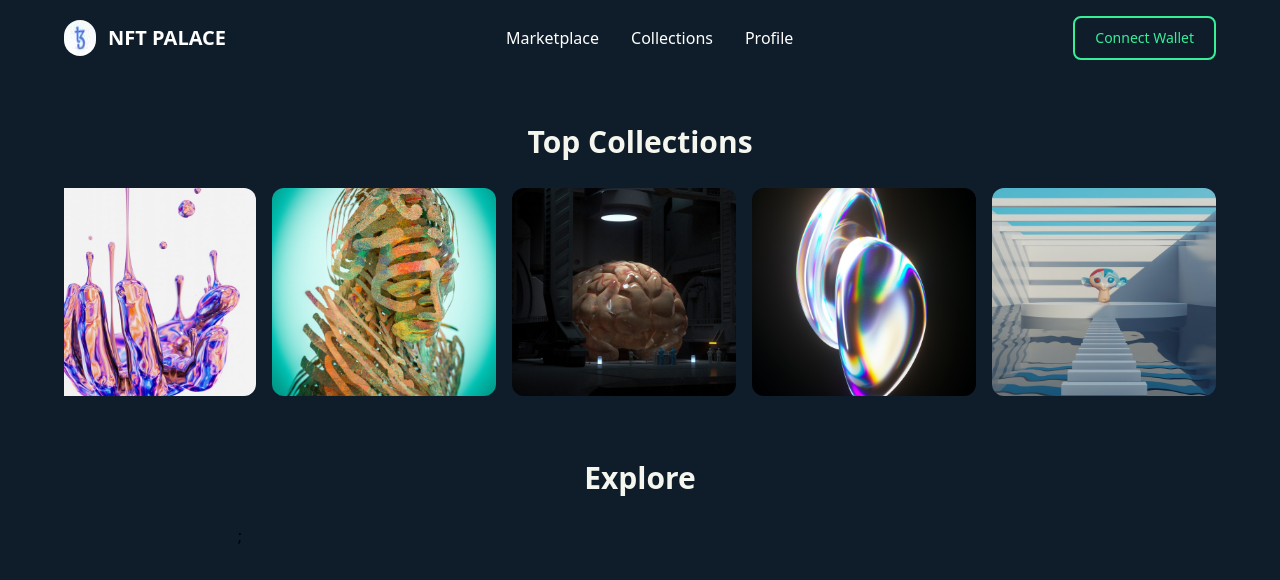
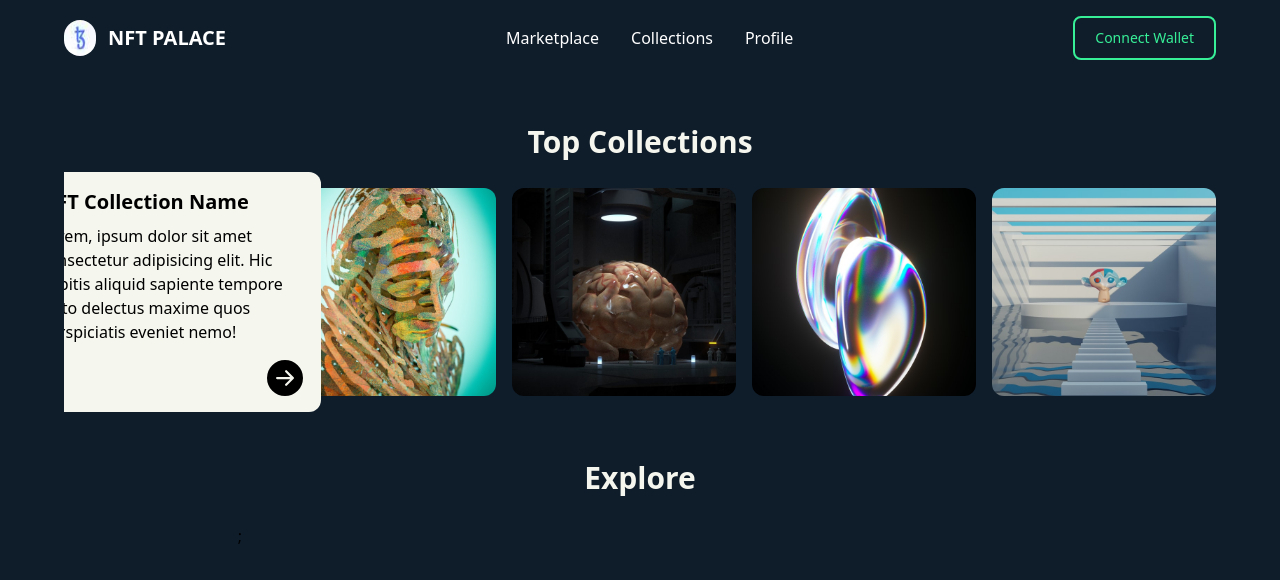
Before and after one commit to JeremyTheWizard/NFT-Marketplace, a React (Create React App) app in the folder frontend/: page / in a window 1280 px wide. Both pictures are taken after a click on the element 246 px from the left and 292 px from the top of the page. Shown: the top 580 px of the page. Built offline with nearby package versions, Linux system fonts and the light colour scheme; what tailwindcss-filters would draw is missing.

Commit message:
Extracted each collection from TopCollections.js into a separate component

```diff
--- a/frontend/src/components/TopCollections.js
+++ b/frontend/src/components/TopCollections.js
@@ -1,73 +1,29 @@
-import { BsFillArrowRightCircleFill } from "react-icons/bs";
+import TopCollectionsCollection from "./TopCollectionsCollection";
 
 function TopCollections() {
   function importAllImages(r) {
     return r.keys().map(r);
   }
-  const images = importAllImages(
+  const allImages = importAllImages(
     require.context("../photos/TopCollecionts", false, /\.(png|jpe?g|svg)$/)
   );
 
+  console.log("lenght(allImages) =", allImages.length);
+
   function renderTopCollectionsImages() {
     const imagesHtml = [];
-    let imageIndex = 0;
 
     /* We loop through the images twice because if not there wourld be an empty
     space while the slide animation repeats.
     */
-    for (let i = 1; i < (images.length + 1) * 2; i++) {
-      if (i == 11) {
-        imageIndex = 0;
+    let ii = 0;
+    for (let i = 0; i <= allImages.length * 2; i++) {
+      if (ii === 10) {
+        ii = 0;
       }
-      imagesHtml.push(
-        <div className="relative flex cursor-pointer">
-          <div
-            className="h-60 w-60 pl-4 py-4"
-            onMouseEnter={(e) => {
-              document.getElementById(i).classList.remove("hidden");
-              document.getElementById(i).classList.add("flex");
-            }}
-          >
-            <img
-              src={images[imageIndex]}
-              alt=""
-              className="h-full w-full object-cover rounded-xl"
-            />
-          </div>
-          <div
-            id={i}
-            className="hidden w-[545px] h-60 rounded-xl bg-onPrimary absolute z-10"
-            onMouseLeave={(e) => {
-              document.getElementById(i).classList.remove("flex");
-              document.getElementById(i).classList.add("hidden");
-            }}
-          >
-            <div className="h-60 w-60 shrink-0 pl-4 py-4">
-              <img
-                src={images[imageIndex]}
-                alt=""
-                className="h-full w-full object-cover rounded-xl"
-              />
-            </div>
-            <div className="m-4 ml-6 flex flex-col">
-              <h1 className="text-left text-xl font-semibold mb-2">
-                NFT Collection Name
-              </h1>
-              <p className="text-left break-word">
-                Lorem, ipsum dolor sit amet consectetur adipisicing elit. Hic
-                debitis aliquid sapiente tempore iusto delectus maxime quos
-                perspiciatis eveniet nemo!
-              </p>
-              <BsFillArrowRightCircleFill
-                className="mt-4 place-self-end"
-                size="2.5em"
-                color="primary"
-              />
-            </div>
-          </div>
-        </div>
-      );
-      imageIndex++;
+      console.log("ii = ", ii);
+      imagesHtml.push(<TopCollectionsCollection imagePath={allImages[ii]} />);
+      ii++;
     }
     return imagesHtml;
   }
--- /dev/null
+++ b/frontend/src/components/TopCollectionsCollection.js
@@ -0,0 +1,54 @@
+import React, { useState } from "react";
+import { BsFillArrowRightCircleFill } from "react-icons/bs";
+
+function TopCollectionsCollection(props) {
+  const [display, setDisplay] = useState("hidden");
+
+  return (
+    <div className="relative flex cursor-pointer">
+      <div
+        className="h-60 w-60 pl-4 py-4"
+        onMouseEnter={(e) => {
+          setDisplay("flex");
+        }}
+      >
+        <img
+          src={props.imagePath}
+          alt=""
+          className="h-full w-full object-cover rounded-xl"
+        />
+      </div>
+      <div
+        className={`${display} w-[545px] h-60 rounded-xl bg-onPrimary absolute z-10`}
+        onMouseLeave={(e) => {
+          setDisplay("hidden");
+        }}
+      >
+        <div className="h-60 w-60 shrink-0 pl-4 py-4">
+          <img
+            src={props.imagePath}
+            alt=""
+            className="h-full w-full object-cover rounded-xl"
+          />
+        </div>
+        <div className="m-4 ml-6 flex flex-col">
+          <h1 className="text-left text-xl font-semibold mb-2">
+            NFT Collection Name
+          </h1>
+          <p className="text-left break-word">
+            Lorem, ipsum dolor sit amet consectetur adipisicing elit. Hic
+            debitis aliquid sapiente tempore iusto delectus maxime quos
+            perspiciatis eveniet nemo!
+          </p>
+          <BsFillArrowRightCircleFill
+            className="mt-4 place-self-end"
+            size="2.5em"
+            color="primary"
+          />
+        </div>
+      </div>
+    </div>
+  );
+}
+
+export default TopCollectionsCollection;
```
